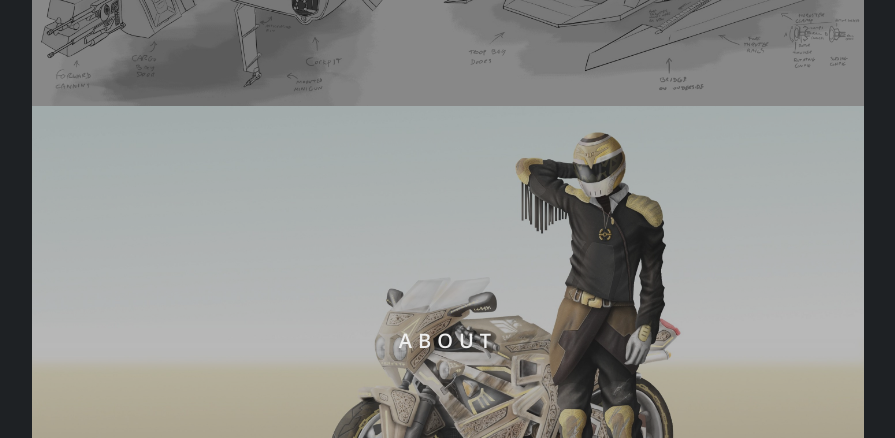
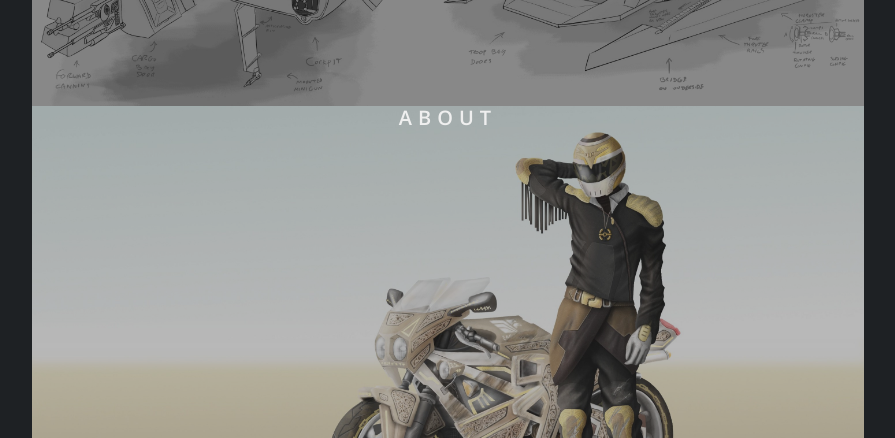
Before and after one commit to DanielHearn/kiel-portfolio, a Jekyll site: the page built from index.md, in a window 1280 px wide. Shown: the part 1088-1526 px from the top of the page, without its empty margins (192-1087 px from the left). Built offline with Jekyll 4.4.1, drawn with Linux system fonts in a browser that asks for light colours.

Commit message:
Improve front page name fallback

```diff
--- a/css/partials/_front.scss
+++ b/css/partials/_front.scss
@@ -113,6 +113,8 @@
                 margin: 0;
                 letter-spacing: $letter-spacing*2;
                 text-transform: uppercase;
+                width: 100%;
+                height: 100%;
             }
             img {
                 -webkit-filter: contrast(80%) brightness(80%);
--- a/css/partials/_media-queries.scss
+++ b/css/partials/_media-queries.scss
@@ -155,7 +155,6 @@
                     width: 100%;
                     clip-path: none;
                     -webkit-clip-path: none;
-                    position: initial;
                     .section-name {
                         margin: 0;
                         letter-spacing: 0.2em;
--- a/css/partials/_supports.scss
+++ b/css/partials/_supports.scss
@@ -48,6 +48,8 @@
                     .section-name {
                         position: absolute;
                         text-align: center;
+                        height: initial;
+                        width: initial;
                         p {
                             margin: 0;
                         }
```
